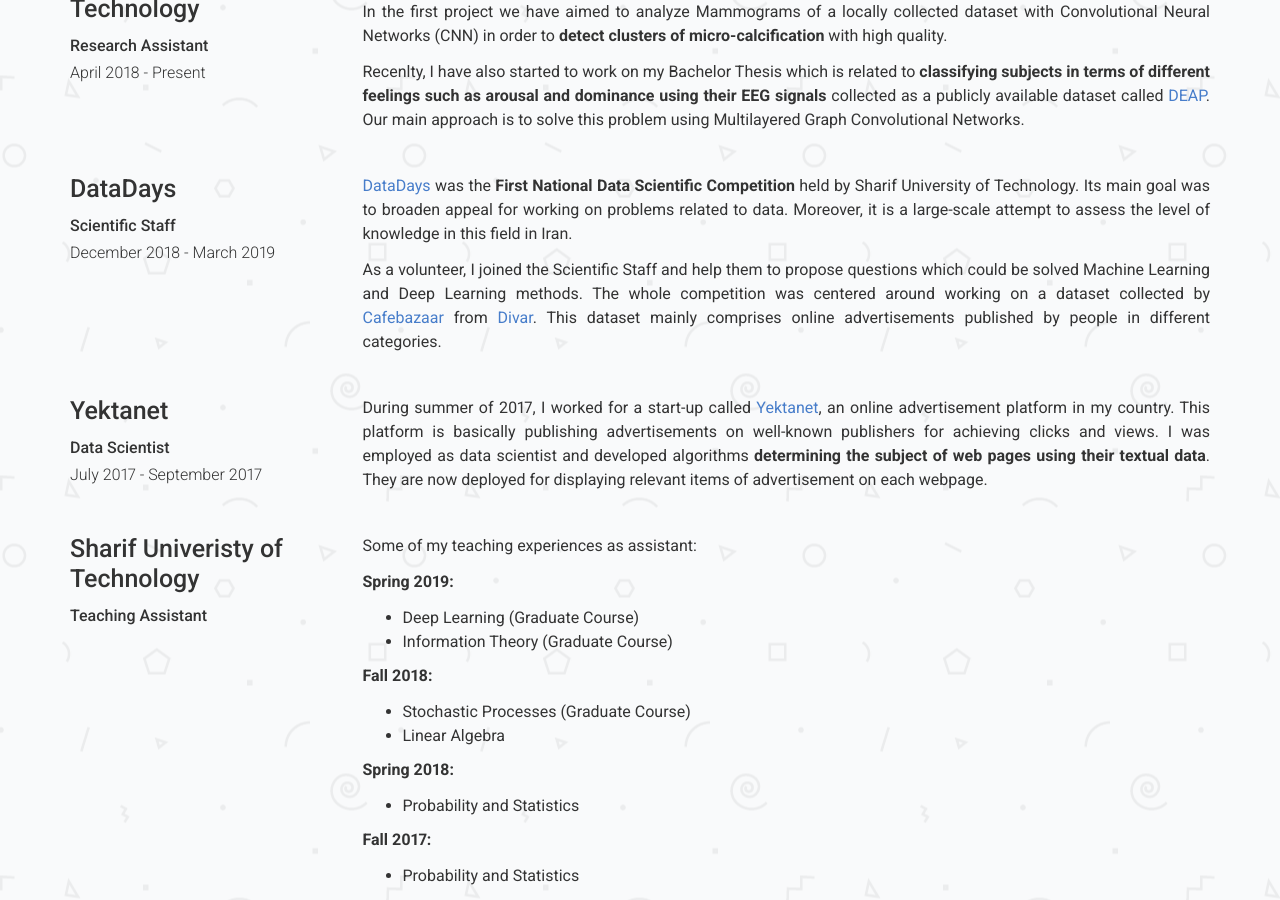
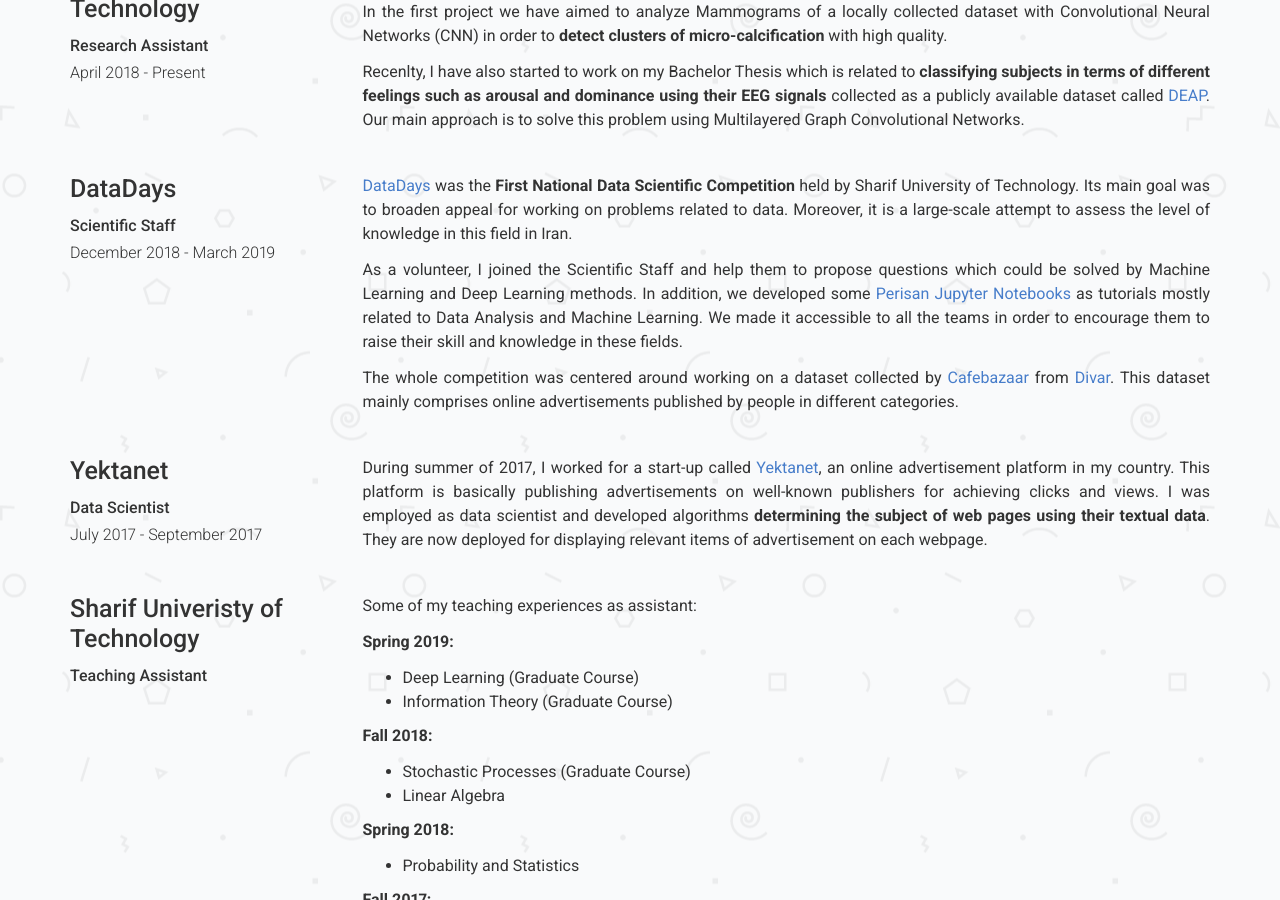
Before and after one commit to shekshaa/shekshaa.github.io, a Jekyll site: the page built from index.md, in a window 1280 px wide and 900 px high, scrolled down 1843 px. Built offline with Jekyll 4.4.1, drawn with Linux system fonts in a browser that asks for light colours; a style sheet for code colours, icons or effects is not loaded.

Commit message:
Update experience.yml

```diff
--- a/_data/experience.yml
+++ b/_data/experience.yml
@@ -44,7 +44,10 @@
     Its main goal was to broaden appeal for working on problems related to data.
     Moreover, it is a large-scale attempt to assess the level of knowledge in this field in Iran.
 
-    As a volunteer, I joined the Scientific Staff and help them to propose questions which could be solved Machine Learning and Deep Learning methods.
+    As a volunteer, I joined the Scientific Staff and help them to propose questions which could be solved by Machine Learning and Deep Learning methods.
+    In addition, we developed some [Perisan Jupyter Notebooks](https://github.com/datadays-content/datadays-content.github.io) as tutorials mostly related
+    to Data Analysis and Machine Learning. We made it accessible to all the teams in order to encourage them to raise their skill and knowledge in these fields.
+
     The whole competition was centered around working on a dataset collected by [Cafebazaar](https://cafebazaar.ir/) from [Divar](http://divar.ir).
     This dataset mainly comprises online advertisements published by people in different categories.
 
```
